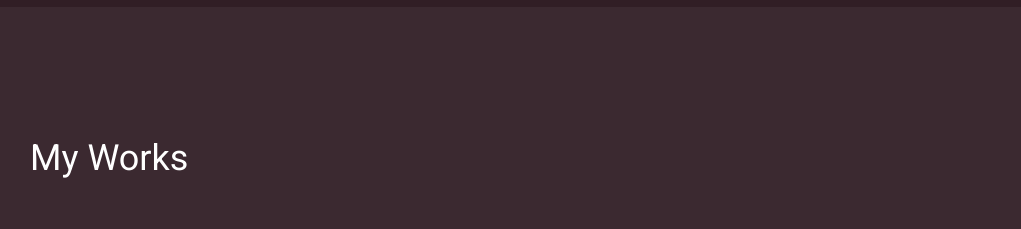
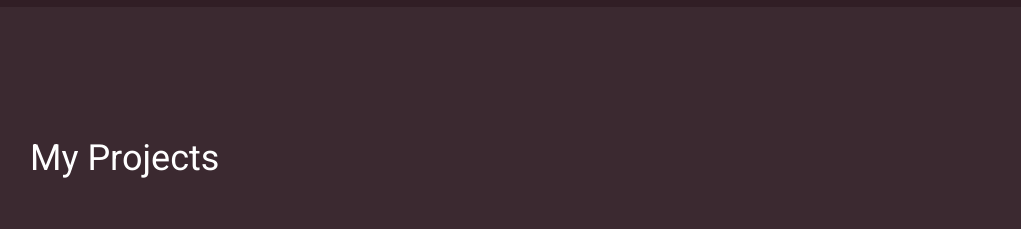
Before and after one commit to ademkaragulle/Portfolyo, a React (Vite) app: page / in a window 1280 px wide. Shown: the part 1700-1929 px from the top of the page, without its empty margins (120-1141 px from the left). Built offline with nearby package versions, Linux system fonts and the light colour scheme.

Commit message:
fixed typo

```diff
--- a/src/components/hi-there/HiThere.css
+++ b/src/components/hi-there/HiThere.css
@@ -124,7 +124,6 @@
     display: none;
   }
 
-
   .hi-there-button-group a,
   .hi-there-button-group button {
     font-size: 16px;
--- a/src/components/projects/Projects.jsx
+++ b/src/components/projects/Projects.jsx
@@ -35,7 +35,7 @@ function Projects() {
 
     return (
         <div id='projects' className='projects'>
-            <h2>My Works</h2>
+            <h2>My Projects</h2>
             <div className=' main-projects'>
                 <div className={goLanguages ? "languages toggle-open" : "languages toggle-close"}>
                     <div className='col-md-4'>
```
